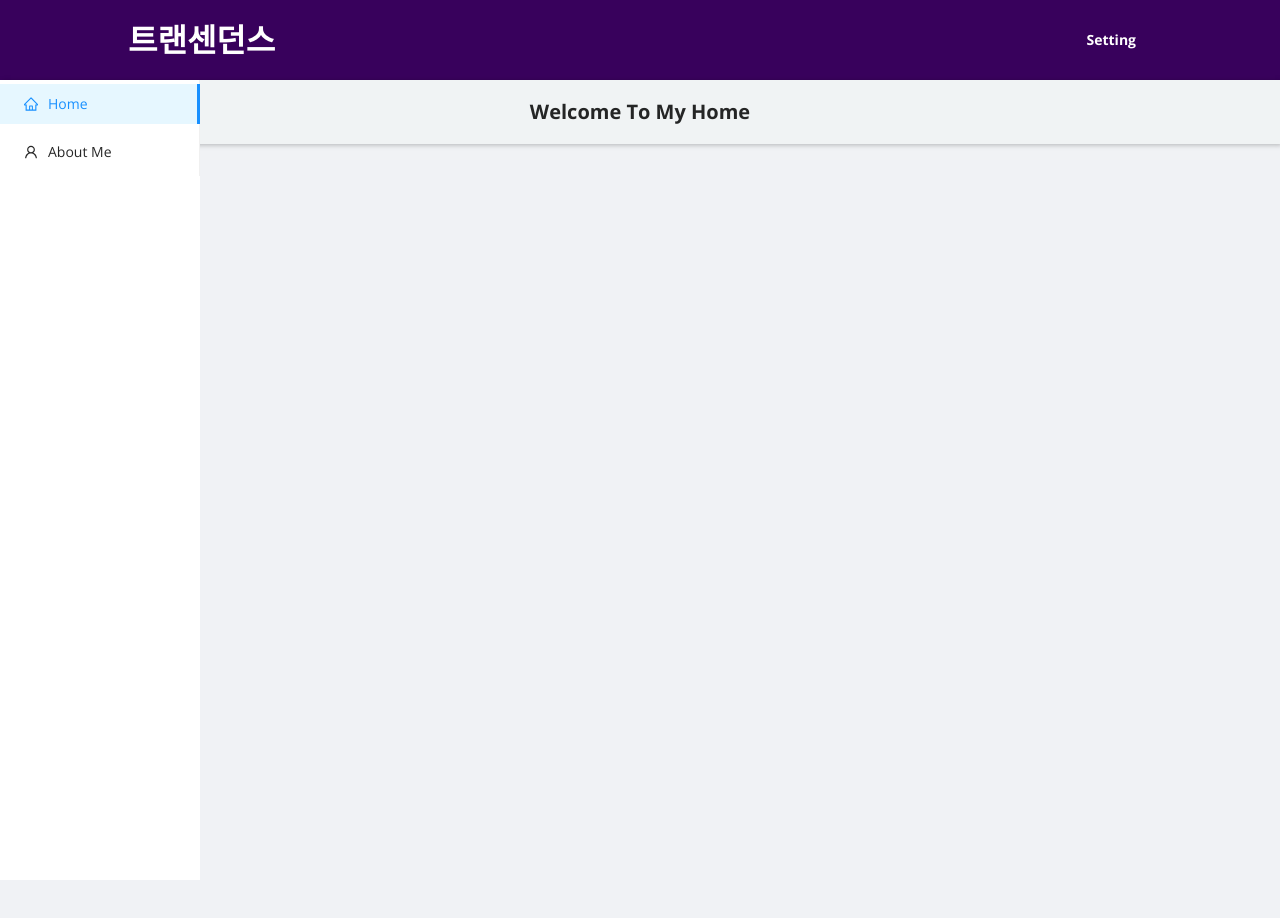
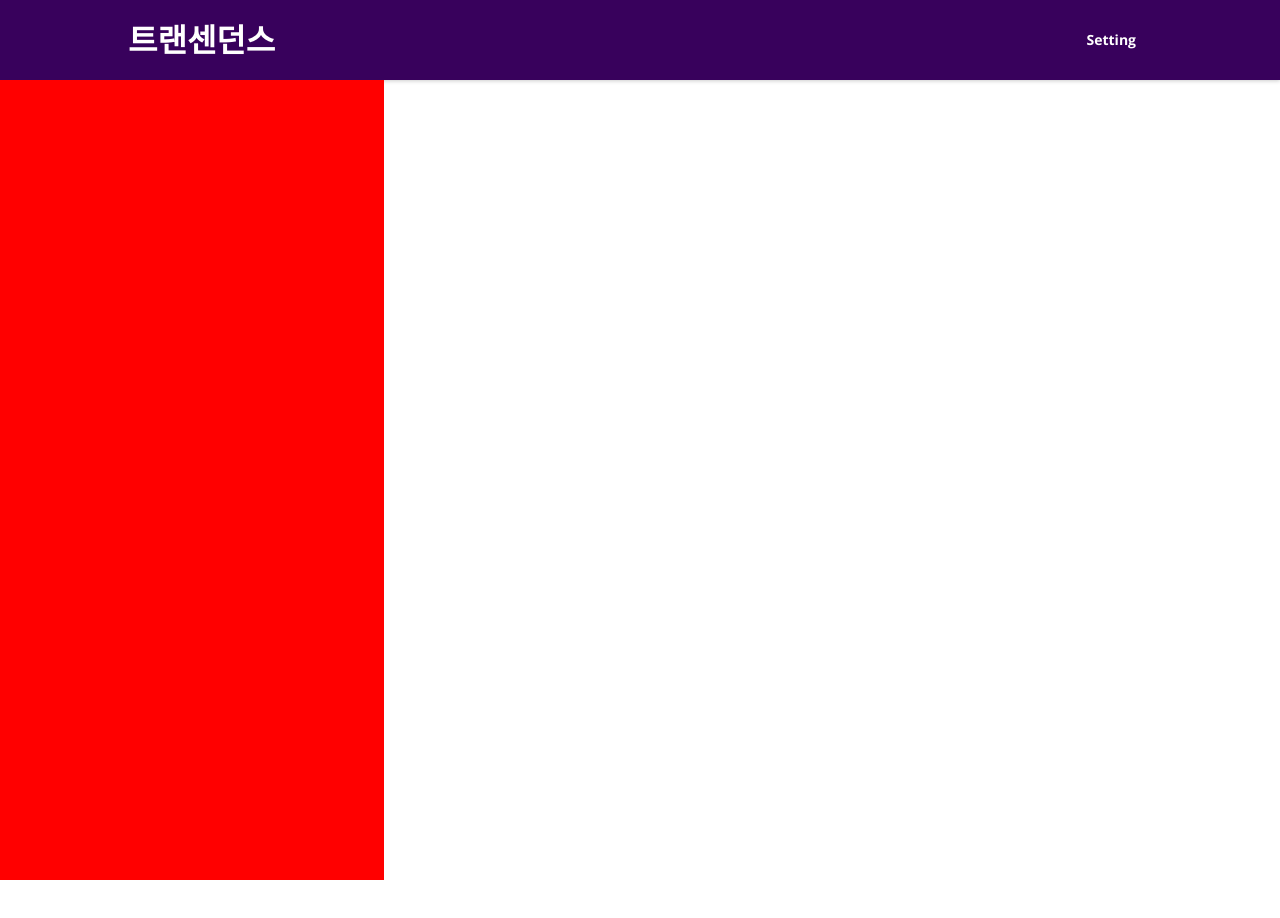
Before and after one commit to mtak0235/simmons_transcendence, a React (Create React App) app in the folder frontend/node/app/: page /main in a window 1280 px wide. Shown: the top 918 px of the page. After the commit the page ends 800 px from the top, so only its background shows below. Built offline with nearby package versions, Linux system fonts and the light colour scheme.

Commit message:
layout css

```diff
--- a/frontend/node/app/src/0_presentation/components/layouts/Main.tsx
+++ b/frontend/node/app/src/0_presentation/components/layouts/Main.tsx
@@ -2,52 +2,21 @@ import React from 'react';
 import { Layout, Menu } from 'antd';
 import styled from 'styled-components';
 import { UserOutlined, HomeOutlined } from '@ant-design/icons';
-const { Header, Content, Footer, Sider } = Layout;
+const { Header, Content, Footer, Sider} = Layout;
 
 const StyledSider = styled(Sider)`
-  overflow: auto;
   height: 100vh;
   position: fixed;
-  background: white;
+  background: red;
   left: 0;
-`
-const StyledHeader = styled(Header)`
-  padding: 0;
-  text-align: center;
-  font-weight: bold;
-  font-size: 20px;
-  -webkit-box-shadow: 2px 1px 5px 0px rgba(0,0,0,0.26);
-  -moz-box-shadow: 2px 1px 5px 0px rgba(0,0,0,0.26);
-  box-shadow: 2px 1px 5px 0px rgba(0,0,0,0.26);
-  background: #F0F3F4
-`
-
-const StyledContent = styled(Content)`
-  height: 100vh;
-  padding: 10px;
-  overflow: initial;
 `
 
 function MainLayoutComponent() {
   return (
     <Layout>
-      <StyledSider>
-        <Menu mode="inline" defaultSelectedKeys={['1']}>
-          <Menu.Item key="1">
-              <HomeOutlined />
-              <span>Home</span>
-          </Menu.Item>
-          <Menu.Item key="2">
-              <UserOutlined />
-              <span>About Me</span>
-          </Menu.Item>
-        </Menu>
+      <StyledSider width={'30vw'}>
       </StyledSider>
       <Layout>
-        <StyledHeader>Welcome To My Home</StyledHeader>
-        <StyledContent>
-         Content
-        </StyledContent>
       </Layout>
     </Layout>
   );
```
